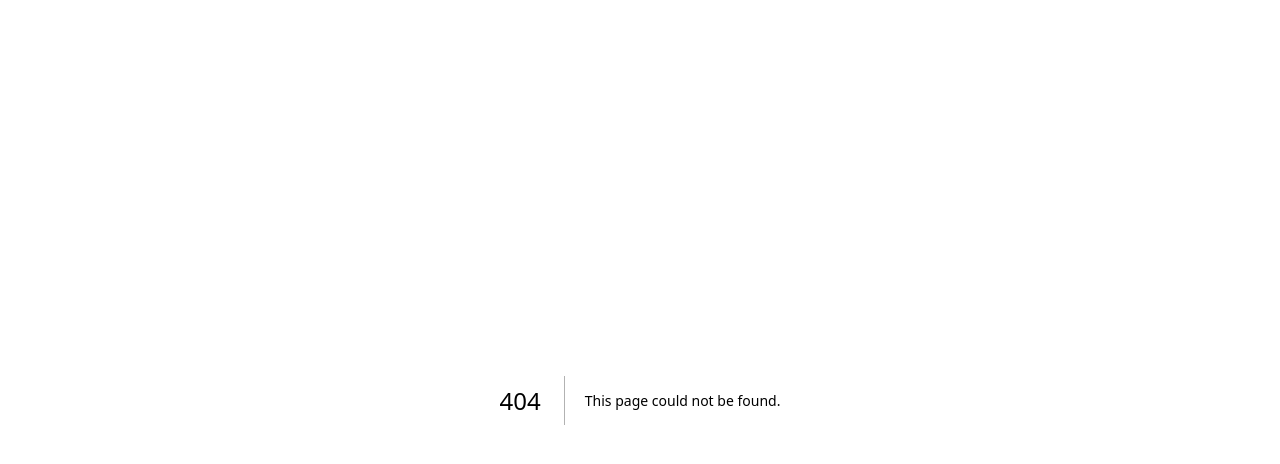
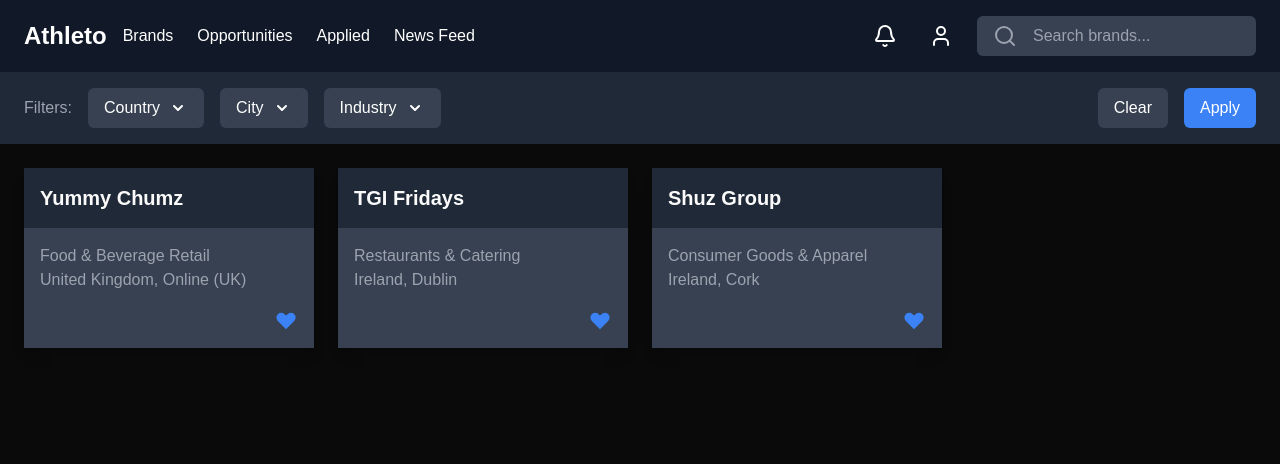
Before and after one commit to Heisenberg300604/Athleto, a Next.js app in the folder athleto/: page /athlete-dashboard in a window 1280 px wide. Before the commit this address had no page. Shown: the top 464 px of the page. Built offline with nearby package versions, Linux system fonts and the light colour scheme.

Commit message:
athelete dashboard

```diff
--- /dev/null
+++ b/athleto/src/app/athlete-dashboard/page.tsx
@@ -0,0 +1,157 @@
+import React from 'react';
+import { Heart } from 'lucide-react';
+import Link from 'next/link';
+import AthleteNavbar from '@/components/AthleteNavbar';
+
+
+
+const AthleteDashboard: React.FC = () => {
+    return (
+      <div className="flex flex-col h-screen">
+        {/* Navbar */}
+        <AthleteNavbar />
+
+        {/* Filters */}
+        <div className="bg-gray-800 py-4 px-6 flex justify-between items-center">
+          <div className="flex items-center gap-4">
+            <span className="text-gray-400">Filters:</span>
+            <button className="bg-gray-700 text-white px-4 py-2 rounded-md flex items-center gap-2 hover:bg-gray-600">
+              Country
+              <svg
+                xmlns="http://www.w3.org/2000/svg"
+                className="h-5 w-5"
+                viewBox="0 0 20 20"
+                fill="currentColor"
+              >
+                <path
+                  fillRule="evenodd"
+                  d="M5.293 7.293a1 1 0 011.414 0L10 10.586l3.293-3.293a1 1 0 111.414 1.414l-4 4a1 1 0 01-1.414 0l-4-4a1 1 0 010-1.414z"
+                  clipRule="evenodd"
+                />
+              </svg>
+            </button>
+            <button className="bg-gray-700 text-white px-4 py-2 rounded-md flex items-center gap-2 hover:bg-gray-600">
+              City
+              <svg
+                xmlns="http://www.w3.org/2000/svg"
+                className="h-5 w-5"
+                viewBox="0 0 20 20"
+                fill="currentColor"
+              >
+                <path
+                  fillRule="evenodd"
+                  d="M5.293 7.293a1 1 0 011.414 0L10 10.586l3.293-3.293a1 1 0 111.414 1.414l-4 4a1 1 0 01-1.414 0l-4-4a1 1 0 010-1.414z"
+                  clipRule="evenodd"
+                />
+              </svg>
+            </button>
+            <button className="bg-gray-700 text-white px-4 py-2 rounded-md flex items-center gap-2 hover:bg-gray-600">
+              Industry
+              <svg
+                xmlns="http://www.w3.org/2000/svg"
+                className="h-5 w-5"
+                viewBox="0 0 20 20"
+                fill="currentColor"
+              >
+                <path
+                  fillRule="evenodd"
+                  d="M5.293 7.293a1 1 0 011.414 0L10 10.586l3.293-3.293a1 1 0 111.414 1.414l-4 4a1 1 0 01-1.414 0l-4-4a1 1 0 010-1.414z"
+                  clipRule="evenodd"
+                />
+              </svg>
+            </button>
+          </div>
+          <div className="flex gap-4">
+            <button className="bg-gray-700 text-white px-4 py-2 rounded-md hover:bg-gray-600">
+              Clear
+            </button>
+            <button className="bg-blue-500 text-white px-4 py-2 rounded-md hover:bg-blue-600">
+              Apply
+            </button>
+          </div>
+        </div>
+
+        {/* Brands */}
+        <div className="flex-1 overflow-y-auto py-6 px-6">
+          <div className="grid grid-cols-1 sm:grid-cols-2 md:grid-cols-3 lg:grid-cols-4 gap-6">
+            {/* Dummy brand data */}
+            <div className="bg-gray-800 shadow-lg">
+              <div className="p-4">
+                <h3 className="text-xl font-bold">Yummy Chumz</h3>
+              </div>
+              <div className="bg-gray-700 p-4 text-gray-400">
+                <p>Food & Beverage Retail</p>
+                <p>United Kingdom, Online (UK)</p>
+                <div className="flex justify-end mt-4">
+                  <button
+                    className="text-blue-500 hover:text-blue-400"
+                    title="Favorite"
+                  >
+                    <svg
+                      xmlns="http://www.w3.org/2000/svg"
+                      className="h-6 w-6"
+                      viewBox="0 0 20 20"
+                      fill="currentColor"
+                    >
+                      <path d="M3.172 5.172a4 4 0 015.656 0L10 6.343l1.172-1.171a4 4 0 115.656 5.656L10 17.657l-6.828-6.829a4 4 0 010-5.656z" />
+                    </svg>
+                  </button>
+                </div>
+              </div>
+            </div>
+            <div className="bg-gray-800 shadow-lg">
+              <div className="p-4">
+                <h3 className="text-xl font-bold">TGI Fridays</h3>
+              </div>
+              <div className="bg-gray-700 p-4 text-gray-400">
+                <p>Restaurants & Catering</p>
+                <p>Ireland, Dublin</p>
+                <div className="flex justify-end mt-4">
+                  <button
+                    className="text-blue-500 hover:text-blue-400"
+                    title="Favorite"
+                  >
+                    <svg
+                      xmlns="http://www.w3.org/2000/svg"
+                      className="h-6 w-6"
+                      viewBox="0 0 20 20"
+                      fill="currentColor"
+                    >
+                      <path d="M3.172 5.172a4 4 0 015.656 0L10 6.343l1.172-1.171a4 4 0 115.656 5.656L10 17.657l-6.828-6.829a4 4 0 010-5.656z" />
+                    </svg>
+                  </button>
+                </div>
+              </div>
+            </div>
+            <div className="bg-gray-800 shadow-lg">
+              <div className="p-4">
+                <h3 className="text-xl font-bold">Shuz Group</h3>
+              </div>
+              <div className="bg-gray-700 p-4 text-gray-400">
+                <p>Consumer Goods & Apparel</p>
+                <p>Ireland, Cork</p>
+                <div className="flex justify-end mt-4">
+                  <button
+                    className="text-blue-500 hover:text-blue-400"
+                    title="Favorite"
+                  >
+                    <svg
+                      xmlns="http://www.w3.org/2000/svg"
+                      className="h-6 w-6"
+                      viewBox="0 0 20 20"
+                      fill="currentColor"
+                    >
+                      <path d="M3.172 5.172a4 4 0 015.656 0L10 6.343l1.172-1.171a4 4 0 115.656 5.656L10 17.657l-6.828-6.829a4 4 0 010-5.656z" />
+                    </svg>
+                  </button>
+                </div>
+              </div>
+            </div>
+            {/* Add more dummy brand data */}
+          </div>
+        </div>
+      </div>
+    );
+  };
+
+  export default AthleteDashboard;
--- a/athleto/src/app/page.tsx
+++ b/athleto/src/app/page.tsx
@@ -1,4 +1,4 @@
-"use client"
+"use client";
 
 import { Button } from "@/components/ui/button"
 import { Github } from "lucide-react"
@@ -8,11 +8,18 @@
 import { useState } from "react"
 import AthleteSignupModal from "@/components/Atheletesignup"
 import BrandSignupModal from "@/components/Brandsignup"
+import { useRouter } from "next/navigation"
 
 export default function Home() {
 
   const [isSignupModalOpen, setIsSignupModalOpen] = useState(false);
   const [isBrandSignupModalOpen, setIsBrandSignupModalOpen] = useState(false);
+  const router = useRouter();
+
+  const handleAthleteSignup = () => {
+    setIsSignupModalOpen(false);
+    router.push("/athlete-dashboard");
+  };
 
   return (
     <div className="relative min-h-screen overflow-hidden">
@@ -85,9 +92,10 @@
               Brand Sign up
             </Button>
 
-            <AthleteSignupModal
-    isOpen={isSignupModalOpen}
-    onClose={() => setIsSignupModalOpen(false)}
+  <AthleteSignupModal
+      isOpen={isSignupModalOpen}
+      onClose={() => setIsSignupModalOpen(false)}
+      onSubmit={handleAthleteSignup}
   />
 
   <BrandSignupModal
--- a/athleto/src/components/Atheletesignup.tsx
+++ b/athleto/src/components/Atheletesignup.tsx
@@ -1,14 +1,18 @@
+"use client";
+
 import { useState } from 'react';
 import { Dialog, DialogContent, DialogHeader, DialogTitle } from "@/components/ui/dialog";
 import { Button } from "@/components/ui/button";
 import { Input } from "@/components/ui/input";
 import { Label } from "@/components/ui/label";
 import LoginModal from './Loginmodal';
+import { useRouter } from 'next/navigation';
 
 
 interface AthleteSignupModalProps {
   isOpen: boolean;
   onClose: () => void;
+  onSubmit: () => void;
 }
 
 const AthleteSignupModal = ({ isOpen, onClose }: AthleteSignupModalProps) => {
@@ -18,6 +22,15 @@
   const [isLoginModalOpen, setIsLoginModalOpen] = useState(false);
 const [isBrandSignupOpen, setIsBrandSignupOpen] = useState(false);
 const [isAthleteSignupOpen, setIsAthleteSignupOpen] = useState(false);
+const router = useRouter();
+
+const handleSubmit = (e: React.FormEvent<HTMLFormElement>) => {
+    e.preventDefault();
+    // Perform signup logic here
+    // ...
+    // Redirect to the Athlete Dashboard after successful signup
+    router.push('/athlete-dashboard');
+  };
 
   return (
     <Dialog open={isOpen} onOpenChange={onClose}>
@@ -116,12 +129,14 @@
   onOpenBrandSignup={() => setIsBrandSignupOpen(true)}
   onOpenAthleteSignup={() => setIsAthleteSignupOpen(true)}
 />
+<form onSubmit={handleSubmit}>
           <Button
             type="submit"
             className="w-full h-12 bg-gradient-to-r from-blue-500 to-blue-600 text-white hover:from-blue-600 hover:to-blue-700 rounded-xl transition-all font-medium shadow-lg shadow-blue-500/25"
           >
             Create Account
           </Button>
+          </form>
         </div>
       </DialogContent>
     </Dialog>
--- /dev/null
+++ b/athleto/src/components/AthleteNavbar.tsx
@@ -0,0 +1,88 @@
+"use client";
+
+import React, { useState } from 'react';
+import { Bell, User, Search } from 'lucide-react';
+import Link from 'next/link';
+
+const AthleteNavbar: React.FC = () => {
+  const [isUserMenuOpen, setIsUserMenuOpen] = useState(false);
+
+  const toggleUserMenu = () => {
+    setIsUserMenuOpen(!isUserMenuOpen);
+  };
+
+  return (
+    <header className="bg-gray-900 text-white py-4 px-6 flex justify-between items-center shadow-md">
+      <div className="flex items-center gap-4">
+        <Link href="/" className="text-2xl font-bold">
+          Athleto
+        </Link>
+        <nav className="hidden md:flex items-center gap-6">
+          <Link href="#" className="hover:text-gray-400">
+            Brands
+          </Link>
+          <Link href="#" className="hover:text-gray-400">
+            Opportunities
+          </Link>
+          <Link href="#" className="hover:text-gray-400">
+            Applied
+          </Link>
+          <Link href="#" className="hover:text-gray-400">
+            News Feed
+          </Link>
+        </nav>
+      </div>
+      <div className="flex items-center gap-4">
+        <button
+          className="text-white p-2 rounded-md hover:bg-gray-800"
+          title="Notifications"
+        >
+          <Bell className="h-6 w-6" />
+        </button>
+        <div className="relative">
+          <button
+            className=" text-white p-2 rounded-md hover:bg-gray-800"
+            onClick={toggleUserMenu}
+            title="User Menu"
+          >
+            <User className="h-6 w-6" />
+          </button>
+          {isUserMenuOpen && (
+            <div className="absolute right-0 mt-2 w-48 bg-gray-800 rounded-md shadow-lg py-2 z-10">
+              <Link
+                href="#"
+                className="block px-4 py-2 hover:bg-gray-700 text-white"
+              >
+                Profile
+              </Link>
+              <Link
+                href="#"
+                className="block px-4 py-2 hover:bg-gray-700 text-white"
+              >
+                Settings
+              </Link>
+              <Link
+                href="#"
+                className="block px-4 py-2 hover:bg-gray-700 text-red-500"
+              >
+                Log out
+              </Link>
+            </div>
+          )}
+        </div>
+        <div className="relative flex-1">
+          <div className="flex items-center gap-4 bg-gray-700 rounded-md px-4 py-2">
+            <Search className="h-6 w-6 text-gray-400" />
+            <input
+              type="text"
+              placeholder="Search brands..."
+              className="bg-transparent text-white flex-1 focus:outline-none"
+            />
+          </div>
+        </div>
+      </div>
+    </header>
+  );
+};
+
+export default AthleteNavbar;
```
Also changed, not shown: athleto/src/app/Atheletedashboard.tsx (deleted).
